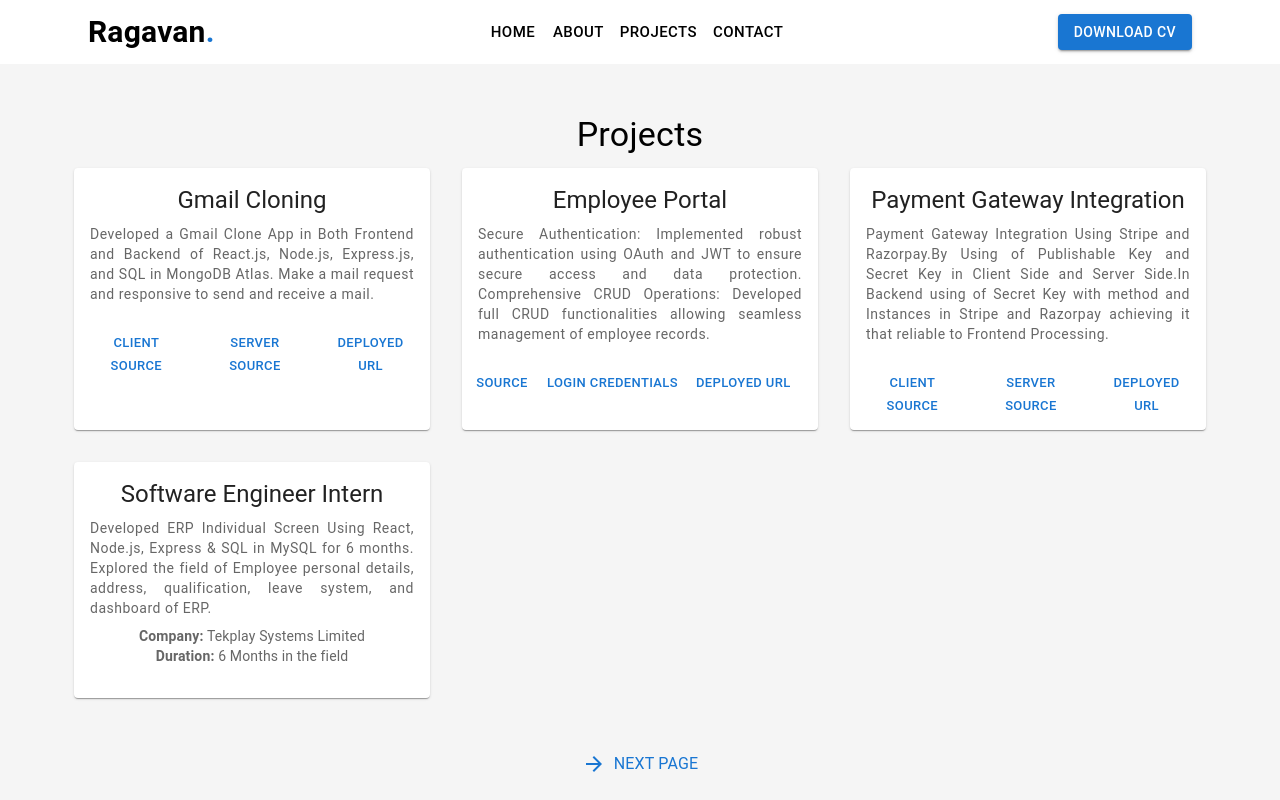
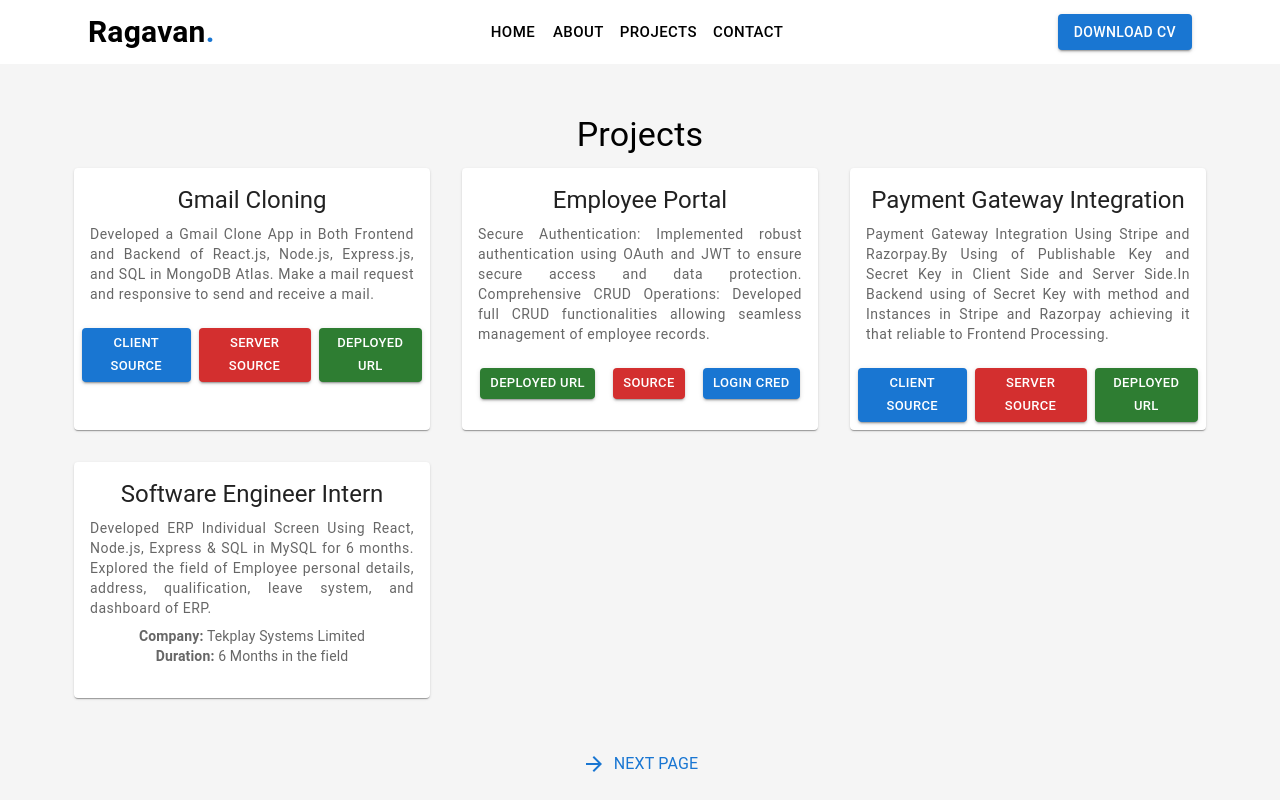
Before and after one commit to ragav7332/react-portfolio, a React (Create React App) app: page /projects in a window 1280 px wide. Shown: the top 800 px of the page. Built offline with nearby package versions, Linux system fonts and the light colour scheme.

Commit message:
Fifth commit

```diff
--- a/package.json
+++ b/package.json
@@ -2,6 +2,7 @@
   "name": "react-portfolio",
   "version": "0.1.0",
   "private": true,
+  "Back_url":"https://node-portfolio-ojwd.onrender.com",
   "dependencies": {
     "@emotion/react": "^11.13.0",
     "@emotion/styled": "^11.13.0",
--- a/src/components/Projects.js
+++ b/src/components/Projects.js
@@ -64,37 +64,33 @@ function Projects() {
                     </Typography>
                   )}
                 </CardContent>
-                <CardActions>
+                <CardActions style={{justifyContent:'space-evenly'}}>
                   {project.clientSource && (
-                    <Button size="small" color="primary" href={project.clientSource} target="_blank" rel="noopener noreferrer">
+                    <Button size="small" variant='contained' color="primary" href={project.clientSource} target="_blank" rel="noopener noreferrer">
                       Client Source
                     </Button>
                   )}
                   {project.serverSource && (
-                    <Button size="small" color="primary" href={project.serverSource} target="_blank" rel="noopener noreferrer">
+                    <Button size="small" variant='contained' color='error' href={project.serverSource} target="_blank" rel="noopener noreferrer">
                       Server Source
                     </Button>
                   )}
-                  {project.demoLink && (
-                    <Button size="small" color="primary" href={project.demoLink} target="_blank" rel="noopener noreferrer">
-                      Demo
+                  {project.deployedUrl && (
+                    <Button size="small" variant='contained' color="success" href={project.deployedUrl} target="_blank" rel="noopener noreferrer">
+                    Deployed URL
                   </Button>
                   )}
                   {project.source && (
-                    <Button size="small" color="primary" href={project.source} target="_blank" rel="noopener noreferrer">
+                    <Button size="small" variant='contained' color="error" href={project.source} target="_blank" rel="noopener noreferrer">
                    Source
                   </Button>
                   )}
                   {project.loginCredentials && (
-                    <Button size="small" color="primary" href={project.loginCredentials} target="_blank" rel="noopener noreferrer">
-                      Login Credentials
+                    <Button size="small" variant='contained' color="primary" href={project.loginCredentials} target="_blank" rel="noopener noreferrer">
+                      Login Cred
                     </Button>
                   )}
-                  {project.deployedUrl && (
-                    <Button size="small" color="primary" href={project.deployedUrl} target="_blank" rel="noopener noreferrer">
-                      Deployed URL
-                    </Button>
-                  )}
+
                 </CardActions>
               </Card>
             </Grid>
```
Lines whose indentation alone changed are shown as unchanged.
